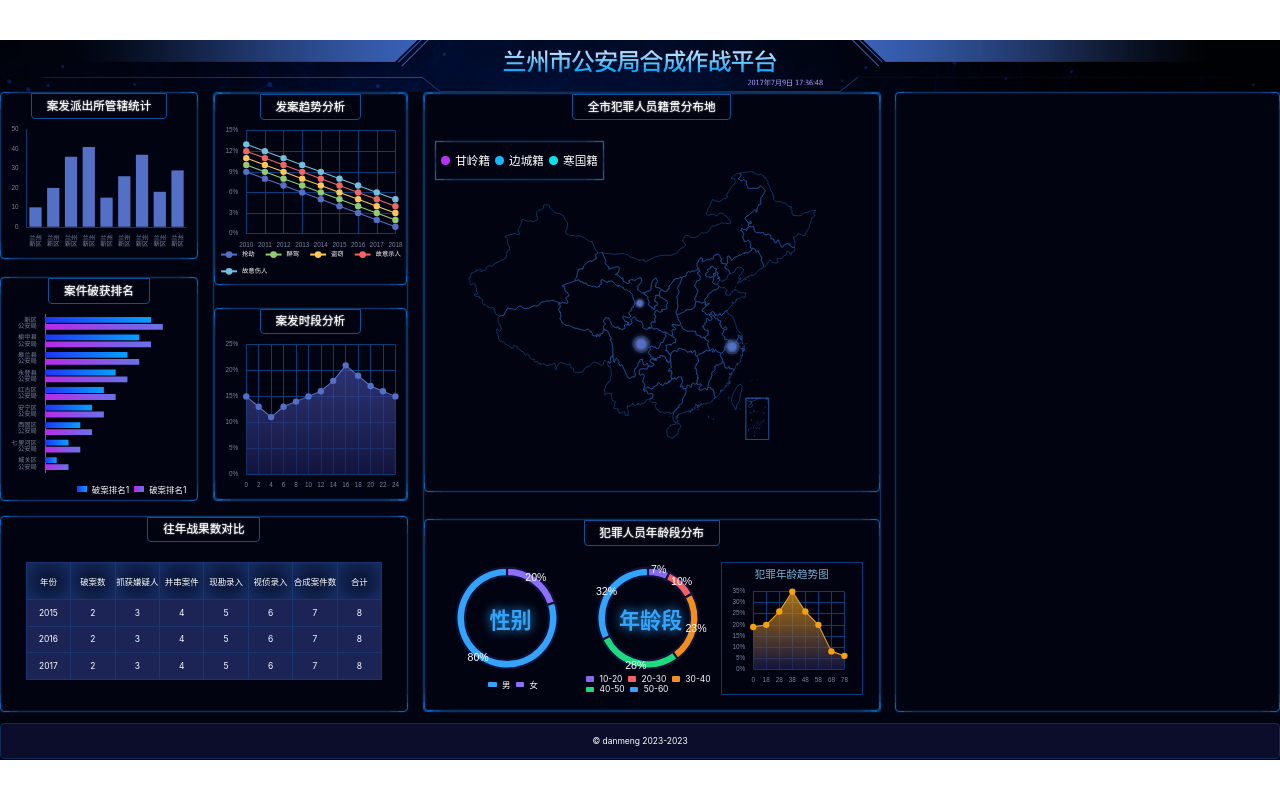
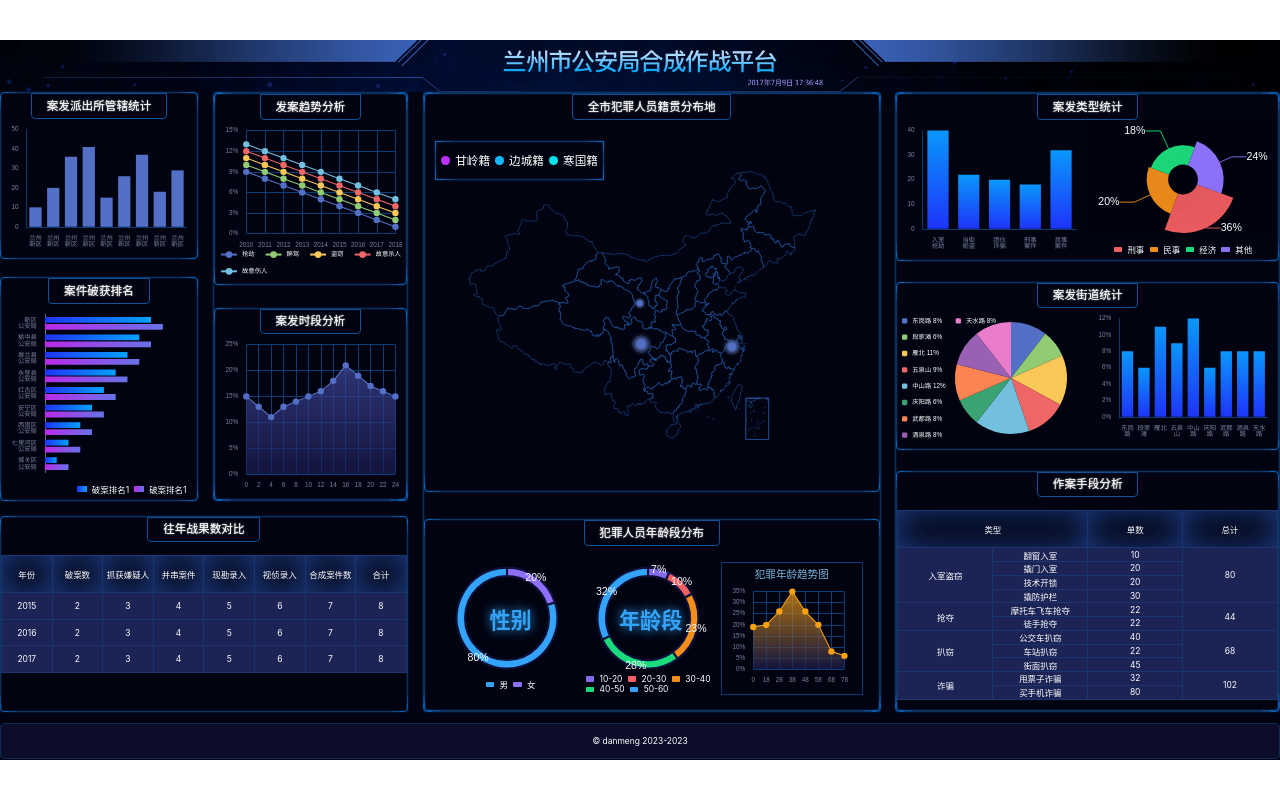
Before and after one commit to AmberWANGDM/vue-ts-dashboard, a Vue app: page / in a window 1280 px wide. Built offline with nearby package versions, Linux system fonts and the light colour scheme.

Commit message:
完成剩余图表

```diff
--- a/src/assets/css/home.scss
+++ b/src/assets/css/home.scss
@@ -74,6 +74,18 @@
 
     > .section5 {
       grid-area: box5;
+      display: flex;
+      flex-direction: column;
+      justify-content: space-between;
+      > .row1 {
+        height: px(317);
+      }
+      > .row2 {
+        height: px(317);
+      }
+      > .row3 {
+        height: px(455);
+      }
     }
 
     .管辖统计,
@@ -82,7 +94,10 @@
     .案发时段,
     .战果,
     .籍贯,
-    .年龄段 {
+    .年龄段,
+    .案发类型,
+    .案发街道,
+    .作案手段 {
       height: px(315);
       display: flex;
       flex-direction: column;
@@ -98,7 +113,11 @@
         padding: px(10) px(28);
         text-shadow: 0 0 px(3) white;
       }
-
+      .charts {
+        width: 100%;
+        flex: 1;
+        display: flex;
+      }
       .chart {
         flex: 1;
         width: 100%;
@@ -133,9 +152,12 @@
     .案发时段 {
       height: px(363);
     }
-    .战果 {
+    .战果,
+    .作案手段 {
       > table {
-        margin-top: px(38);
+        width: 100%;
+        table-layout: fixed;
+        margin-top: px(25);
         border-collapse: collapse;
         th,
         td {
@@ -152,6 +174,15 @@
             height: px(50);
             width: px(84);
             background: #1c2456;
+          }
+        }
+      }
+    }
+    .作案手段 {
+      > table {
+        tbody {
+          td {
+            height: px(26);
           }
         }
       }
@@ -188,14 +219,16 @@
         }
       }
     }
+    .chart12 {
+      flex: 1;
+      display: flex;
+      flex-direction: column;
+    }
     .年龄段 {
       display: flex;
       flex-direction: column;
       height: px(363);
       > .charts {
-        width: 100%;
-        flex: 1;
-        display: flex;
         padding: px(30);
       }
       &-图1,
@@ -213,6 +246,7 @@
           align-items: center;
           justify-content: center;
           flex-wrap: wrap;
+          padding-right: px(10);
           > span {
             display: inline-block;
             width: px(16);
--- /dev/null
+++ b/src/components/Chart10.vue
@@ -0,0 +1,58 @@
+<template>
+  <div class="chart" ref="divRef"></div>
+</template>
+
+<script setup lang="ts">
+import * as echarts from 'echarts';
+import { createEchartsOptions } from '../shared/create-echarts-options';
+import { onMounted, ref } from 'vue'
+import { px } from '../shared/px';
+const divRef = ref<HTMLDivElement>()
+onMounted(() => {
+  if (!divRef.value) return
+  var myChart = echarts.init(divRef.value)
+  myChart.setOption(createEchartsOptions({
+    xAxis: {
+      data: ['入室抢劫', '当街偷盗', '团伙诈骗', '刑事案件', '民事案件'],
+      axisTick: { show: false },
+      axisLine: {
+        lineStyle: { color: '#083B70' }
+      },
+      axisLabel: {
+        formatter(val) {
+          if (val.length > 2) {
+            const array = val.split('');
+            array.splice(2, 0, '\n');
+            return array.join('');
+          } else {
+            return val;
+          }
+        }
+      },
+    },
+
+    yAxis: {
+      splitLine: { show: false },
+      axisLine: {
+        show: true,
+        lineStyle: { color: '#083B70' }
+      }
+    },
+    series: [{
+      type: 'bar',
+      data: [40, 22, 20, 18, 32],
+      color: new echarts.graphic.LinearGradient(0, 0, 0, 1, [{
+        offset: 0,
+        color: '#0A97FB'
+      }, {
+        offset: 1,
+        color: '#1E34FA'
+      }]),
+    }]
+  }));
+})
+</script>
+
+<style lang="scss" scoped>
+@import '../assets/css/home.scss';
+</style>
--- /dev/null
+++ b/src/components/Chart11.vue
@@ -0,0 +1,63 @@
+<template>
+  <div class="年龄段-图1">
+    <div class="chart">
+      <div class="main" ref="divRef" />
+    </div>
+    <div class="legend">
+      <span :style="{ background: colors[0] }" />刑事
+      <span :style="{ background: colors[1] }" />民事
+      <span :style="{ background: colors[2] }" />经济
+      <span :style="{ background: colors[3] }" />其他
+    </div>
+  </div>
+</template>
+
+<script setup lang="ts">
+import * as echarts from 'echarts';
+import { createEchartsOptions } from '../shared/create-echarts-options';
+import { onMounted, ref } from 'vue'
+import { px } from '../shared/px';
+const divRef = ref<HTMLDivElement>()
+const colors = ['#F46064', '#F38E1C', '#1CDB7C', '#8D70F8', '#33A4FA'];
+onMounted(() => {
+  if (!divRef.value) return
+  var myChart = echarts.init(divRef.value)
+  myChart.setOption(createEchartsOptions({
+    color: colors,
+    xAxis: { show: false },
+    yAxis: { show: false },
+    legend: { show: false },
+    series: [
+      {
+        startAngle: -20,
+        type: 'pie',
+        radius: ['25%', '90%'],
+        avoidLabelOverlap: false,
+        label: {
+          show: true, position: 'outside', textStyle: { color: 'white', fontSize: px(20) },
+          distanceToLabelLine: 0,
+          formatter(options) {
+            return options.value * 100 + '%';
+          }
+        },
+        labelLine: { show: true, length: 0 },
+        roseType: 'area',
+        itemStyle: {
+          shadowBlur: px(200),
+          shadowColor: 'rgba(0, 0, 0, 0.5)'
+        },
+        data: [
+          { value: 0.36, name: '刑事案件' },
+          { value: 0.20, name: '民事案件' },
+          { value: 0.18, name: '经济案件' },
+          { value: 0.24, name: '其他案件' },
+        ]
+      }
+    ]
+  }))
+})
+</script>
+
+<style lang="scss" scoped>
+@import '../assets/css/home.scss';
+</style>
--- /dev/null
+++ b/src/components/Chart12.vue
@@ -0,0 +1,69 @@
+<template>
+  <div class="年龄段-图1">
+    <div class="chart">
+      <div class="main" ref="divRef" />
+    </div>
+  </div>
+</template>
+
+<script setup lang="ts">
+import * as echarts from 'echarts';
+import { createEchartsOptions } from '../shared/create-echarts-options';
+import { onMounted, ref } from 'vue'
+import { px } from '../shared/px';
+const divRef = ref<HTMLDivElement>()
+const colors = ['#F46064', '#F38E1C', '#1CDB7C', '#8D70F8', '#33A4FA'];
+const data = [
+  { value: 0.08, name: '东岗路' },
+  { value: 0.06, name: '段家滩' },
+  { value: 0.11, name: '雁北' },
+  { value: 0.09, name: '五泉山' },
+  { value: 0.12, name: '中山路' },
+  { value: 0.06, name: '庆阳路' },
+  { value: 0.08, name: '武都路' },
+  { value: 0.08, name: '酒泉路' },
+  { value: 0.08, name: '天水路' },
+];
+onMounted(() => {
+  if (!divRef.value) return
+  var myChart = echarts.init(divRef.value)
+  myChart.setOption(createEchartsOptions({
+    xAxis: { show: false },
+    yAxis: { show: false },
+    grid: { x: 0, x2: 0, y: 0, y2: 0, containLabel: true },
+    legend: {
+      orient: 'vertical',
+      left: 'left',
+      top: 'center',
+      textStyle: { color: 'white' },
+      itemWidth: px(10),
+      itemHeight: px(10),
+      formatter(name) {
+        const value = data.find(i => i.name === name)?.value * 100 + '%';
+        return name + ' ' + value;
+      }
+    },
+    series: [
+      {
+        center: ['60%', '50%'],
+        type: 'pie',
+        radius: '80%',
+        label: { show: false },
+        labelLine: { show: false },
+        data: data,
+        emphasis: {
+          itemStyle: {
+            shadowBlur: 10,
+            shadowOffsetX: 0,
+            shadowColor: 'rgba(0, 0, 0, 0.5)'
+          }
+        }
+      }
+    ]
+  }));
+})
+</script>
+
+<style lang="scss" scoped>
+@import '../assets/css/home.scss';
+</style>
--- /dev/null
+++ b/src/components/Chart13.vue
@@ -0,0 +1,75 @@
+<template>
+  <div class="chart" ref="divRef">
+  </div>
+</template>
+
+<script setup lang="ts">
+import * as echarts from 'echarts';
+import { createEchartsOptions } from '../shared/create-echarts-options';
+import { onMounted, ref } from 'vue'
+import { px } from '../shared/px';
+const divRef = ref<HTMLDivElement>()
+const data = [
+  { value: 0.08, name: '东岗路' },
+  { value: 0.06, name: '段家滩' },
+  { value: 0.11, name: '雁北' },
+  { value: 0.09, name: '五泉山' },
+  { value: 0.12, name: '中山路' },
+  { value: 0.06, name: '庆阳路' },
+  { value: 0.08, name: '武都路' },
+  { value: 0.08, name: '酒泉路' },
+  { value: 0.08, name: '天水路' },
+];
+onMounted(() => {
+  if (!divRef.value) return
+  var myChart = echarts.init(divRef.value)
+  myChart.setOption(createEchartsOptions({
+    xAxis: {
+      data: data.map(i => i.name),
+      axisTick: { show: false },
+      axisLine: {
+        lineStyle: { color: '#083B70' }
+      },
+      axisLabel: {
+        formatter(val) {
+          if (val.length > 2) {
+            const array = val.split('');
+            array.splice(2, 0, '\n');
+            return array.join('');
+          } else {
+            return val;
+          }
+        }
+      },
+    },
+
+    yAxis: {
+      splitLine: { show: false },
+      axisLine: {
+        show: true,
+        lineStyle: { color: '#083B70' }
+      },
+      axisLabel: {
+        formatter(value) {
+          return (value * 100).toFixed(0) + '%';
+        }
+      }
+    },
+    series: [{
+      type: 'bar',
+      data: data.map(i => i.value),
+      color: new echarts.graphic.LinearGradient(0, 0, 0, 1, [{
+        offset: 0,
+        color: '#0A97FB'
+      }, {
+        offset: 1,
+        color: '#1E34FA'
+      }]),
+    }]
+  }));
+})
+</script>
+
+<style lang="scss" scoped>
+@import '../assets/css/home.scss';
+</style>
--- /dev/null
+++ b/src/components/Chart14.vue
@@ -0,0 +1,69 @@
+<template>
+  <table>
+    <thead>
+      <tr>
+        <th colSpan="2">类型</th>
+        <th>单数</th>
+        <th>总计</th>
+      </tr>
+    </thead>
+    <tbody>
+      <tr>
+        <td rowSpan="4">入室盗窃</td>
+        <td>翻窗入室</td>
+        <td>10</td>
+        <td rowSpan="4">80</td>
+      </tr>
+      <tr>
+        <td>撬门入室</td>
+        <td>20</td>
+      </tr>
+      <tr>
+        <td>技术开锁</td>
+        <td>20</td>
+      </tr>
+      <tr>
+        <td>撬防护栏</td>
+        <td>30</td>
+      </tr>
+      <tr>
+        <td rowSpan="2">抢夺</td>
+        <td>摩托车飞车抢夺</td>
+        <td>22</td>
+        <td rowSpan="2">44</td>
+      </tr>
+      <tr>
+        <td>徒手抢夺</td>
+        <td>22</td>
+      </tr>
+      <tr>
+        <td rowSpan="3">扒窃</td>
+        <td>公交车扒窃</td>
+        <td>40</td>
+        <td rowSpan="3">68</td>
+      </tr>
+      <tr>
+        <td>车站扒窃</td>
+        <td>22</td>
+      </tr>
+      <tr>
+        <td>街面扒窃</td>
+        <td>45</td>
+      </tr>
+      <tr>
+        <td rowSpan="2">诈骗</td>
+        <td>甩票子诈骗</td>
+        <td>32</td>
+        <td rowSpan="2">102</td>
+      </tr>
+      <tr>
+        <td>买手机诈骗</td>
+        <td>80</td>
+      </tr>
+    </tbody>
+  </table>
+</template>
+
+<style lang="scss" scoped>
+@import '../assets/css/home.scss';
+</style>
--- a/src/pages/Home.vue
+++ b/src/pages/Home.vue
@@ -6,14 +6,14 @@
         <Chart1 />
         <Chart2 />
       </section>
-      <section className="bordered section2">
+      <section class="bordered section2">
         <Chart3 />
         <Chart4 />
       </section>
-      <section className="bordered section3">
+      <section class="bordered section3">
         <Chart5 />
       </section>
-      <section className="bordered section4">
+      <section class="bordered section4">
         <Chart6 />
         <div class="bordered 年龄段">
           <h2>犯罪人员年龄段分布</h2>
@@ -24,11 +24,29 @@
           </div>
         </div>
       </section>
-      <section className="bordered section5"></section>
+      <section class="bordered section5">
+        <div class="bordered row1 案发类型">
+          <h2>案发类型统计</h2>
+          <div class="charts">
+            <Chart10 />
+            <Chart11 />
+          </div>
+        </div>
+        <div class="bordered row2 案发街道">
+          <h2>案发街道统计</h2>
+          <div class="charts">
+            <Chart12 />
+            <Chart13 />
+          </div>
+        </div>
+        <div class="bordered row3 作案手段">
+          <h2>作案手段分析</h2>
+          <Chart14 />
+        </div>
+      </section>
     </main>
     <footer>&copy; danmeng 2023-{{ year }}</footer>
   </div>
-
 </template>
 
 <script setup lang="ts">
@@ -41,6 +59,11 @@ import Chart6 from '../components/Chart6.vue'
 import Chart7 from '../components/Chart7.vue'
 import Chart8 from '../components/Chart8.vue'
 import Chart9 from '../components/Chart9.vue'
+import Chart10 from '../components/Chart10.vue'
+import Chart11 from '../components/Chart11.vue'
+import Chart12 from '../components/Chart12.vue'
+import Chart13 from '../components/Chart13.vue'
+import Chart14 from '../components/Chart14.vue'
 
 import headerBg from '../assets/img/header.png'
 const year = new Date().getFullYear();
```
